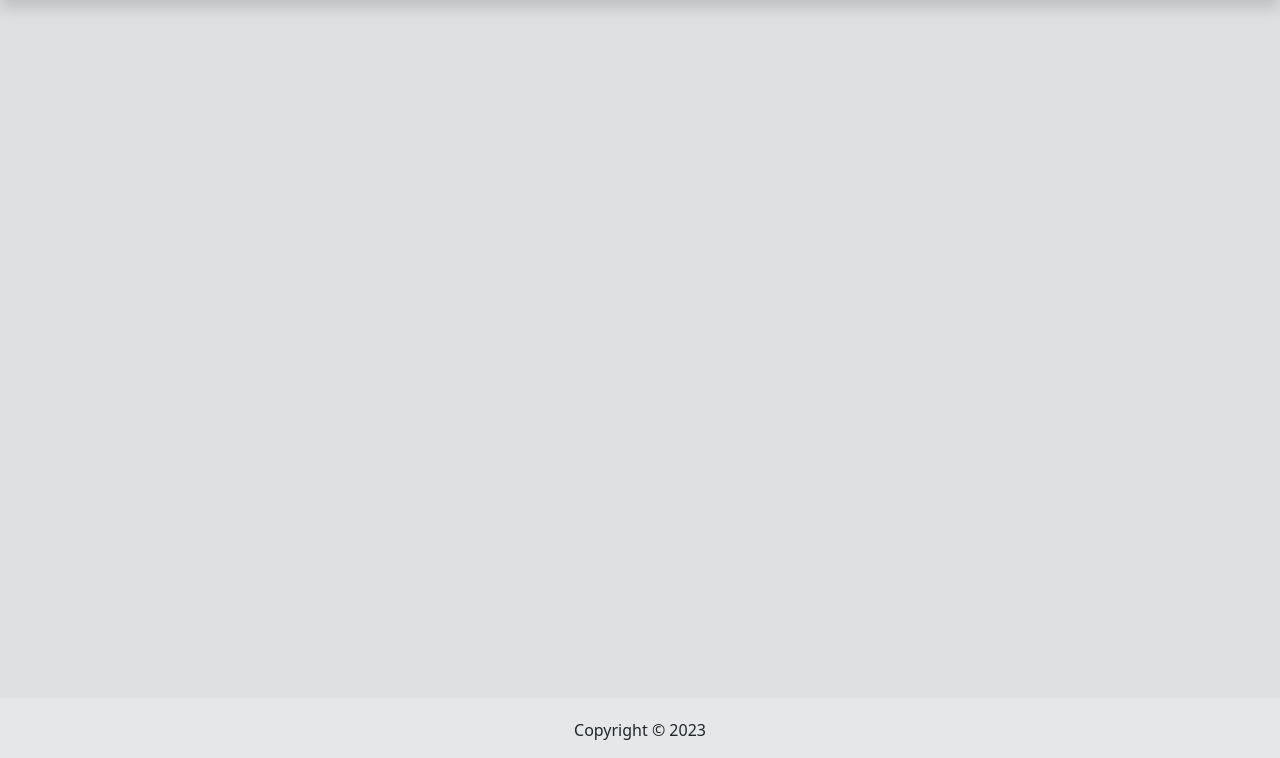
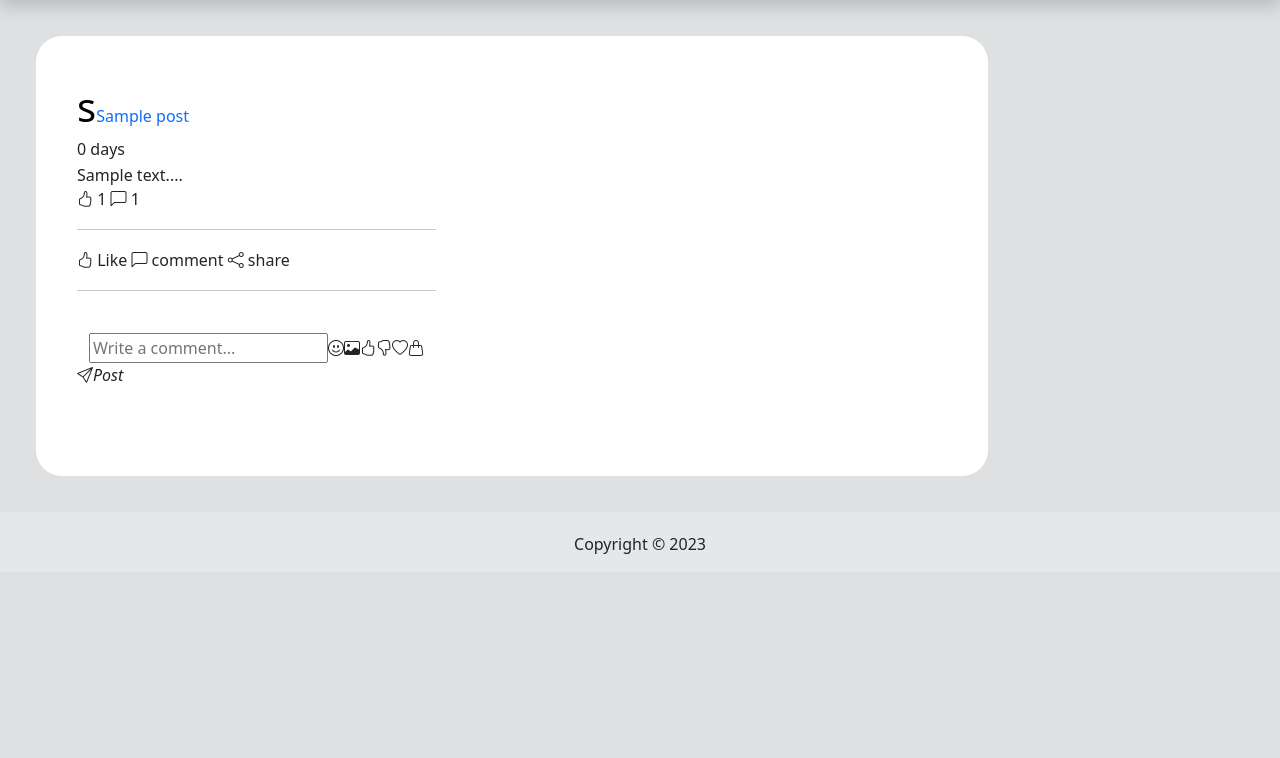
Before and after one commit to josecome/blog-website-django, a Django app: page / in a window 1280 px wide. Shown: the part 42-800 px from the top of the page. Run offline with Django 4.2, Linux system fonts and the light colour scheme; tables that the repository leaves empty hold one stand-in row (values such as "Sample post"); data that the repository does not hold is empty; some libraries are stand-ins or nearby versions.

Commit message:
Minor changes made

```diff
--- a/blog/templates/base.html
+++ b/blog/templates/base.html
@@ -90,9 +90,11 @@
             background-color: white;
             border-radius: 26px;
             margin: 10px;
+            padding: 40px;
         };
         .table_of_content_style {
             margin: 16px;
+            background-color: white;
         };
         .commentmargin {
             margin-left: 16px;
@@ -126,7 +128,7 @@
     <h3>Loading...</h3>
     {% endblock content %}
 </main>
-<footer style="position: absolute; bottom: 0px; width: 100%; background-color: #E5E7E9; height: 60px;">
+<footer style="width: 100%; background-color: #E5E7E9; height: 60px;">
     <p style="text-align: center; padding-top: 20px;">Copyright &copy; 2023</p>
 </footer>
 <script src="https://cdn.jsdelivr.net/npm/bootstrap@5.3.0-alpha1/dist/js/bootstrap.bundle.min.js" integrity="sha384-w76AqPfDkMBDXo30jS1Sgez6pr3x5MlQ1ZAGC+nuZB+EYdgRZgiwxhTBTkF7CXvN" crossorigin="anonymous"></script>
--- a/blog/templates/home.html
+++ b/blog/templates/home.html
@@ -2,30 +2,30 @@
 {% block title %}Home{% endblock %}
 {% block content %}
 <div id="app" style="width: 80%; padding: 20px;">
-    <div v-for="p in posts" class="div_content_style">
-        <table style="table_of_content_style">
+    <div v-for="p in posts" class="div_content_style" style="background-color: white; margin: 16px; padding: 40px; border-radius: 26px;">
+        <table>
             <tbody>
                 <tr>
                     <td>
                         <a href="'posts/' + search(p.fields.user, useratributes)" class="classUserProfile">
-                            <label class="userclassPic"><span class="centerText">[[ p.fields.topic ]]</span></label>
+                            <label class="userclassPic"><span style="font-size: 40px; color: black;">[[ getUserName(p.fields.user) ]]</span></label>
                         </a>
 
                         <a href="'content/' + p.fields.link" class="classUserProfile">
-                            { p.fields.title }
+                            [[ p.fields.title ]]
                         </a> <br />
                         <span class="timeOfPost">0 days</span>
                     </td>
                 </tr>
                 <tr>
                     <td>
-                        { p.fields.post_content.slice(0, 200) + "..." } <br />
+                        [[ p.fields.post_content.slice(0, 200) + "..." ]] <br />
                         <span class="likesclass">
                             <i class="bi bi-hand-thumbs-up"></i>
-                        </span> { search(p.pk, postlikes) }
+                        </span> [[ search(p.pk, postlikes) ]]
                         <span class="commentMargin">
                             <i class="bi bi-chat-left"></i>
-                        </span> [[ search(p.pk, postComments) ]]
+                        </span> [[ search(p.pk, postcomments) ]]
                     </td>
                 </tr>
                 <tr>
@@ -80,14 +80,19 @@
         const postcomments = ref([]);
         const useratributes = ref([]);
         const commenttxt = ref('');
+        const posts_user = ref([])
         const initialState = ref(false);
 
         onMounted(() => {
             if(!initialState.value){
                 axios.get("postlist").then((data) => {
-                    posts.value = data.data;
-                    console.log(posts.value)
-                    let postids = data.data.map(i => {return i.fields.user})
+                    var posts_data = data.data.post_data
+                    var users_data = data.data.user_data
+                    console.log(posts_data)
+                    console.log(users_data)
+                    posts.value = posts_data;
+                    posts_user.value = users_data
+                    let postids = posts_data.map(i => {return i.fields.user})
                     let ids_of_posts = String(postids.filter(onlyUnique))
                     loadUserAtrib(ids_of_posts);
                 });
@@ -97,6 +102,9 @@
             getData("postcomments");
         })
         const search = (k, arr) => {
+            console.log('======')
+            console.log(k)
+            console.log(arr)
             return arr[k] || 0
         };
         function onlyUnique(value, index, array) {
@@ -168,7 +176,10 @@
                     rs_response = error;
                 });
         }
-
+        const getUserName = (v) => {
+            var user_name = posts_user.value.filter((i) => i.pk === v)
+            return user_name[0].fields.username.split('')[0];
+        }
         //const countPostClick = ref(0)
         return {
             posts,
@@ -176,8 +187,10 @@
             postcomments,
             useratributes,
             commenttxt,
+            posts_user,
             initialState,
-            search
+            search,
+            getUserName
         }
       }
     }).mount('#app')
--- a/blog/views.py
+++ b/blog/views.py
@@ -59,8 +59,11 @@ def Blogs(request):
 
 def PostList(request):
     Contents_list = Post.objects.all()
-    data = serializers.serialize('json', Contents_list)
-    #print('id: ' + str(Post.objects.all()[:1].get()))
+    User_list = User.objects.filter(id__in=Contents_list.values('user_id'))
+    post_data = serializers.serialize('json', Contents_list)
+    user_data = serializers.serialize('json', User_list)
+    data = "{ \"post_data\":" + post_data + ",\"user_data\":" + user_data + "}"
+
     return HttpResponse(data, content_type="application/json")
 
 
```
